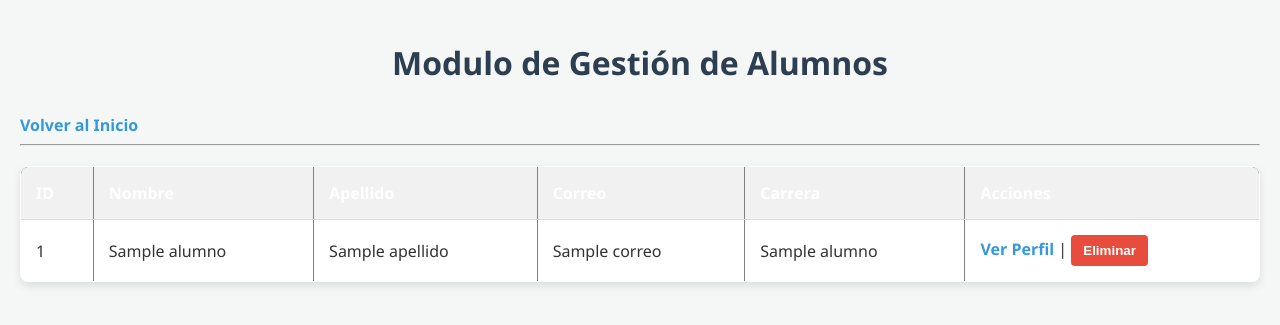
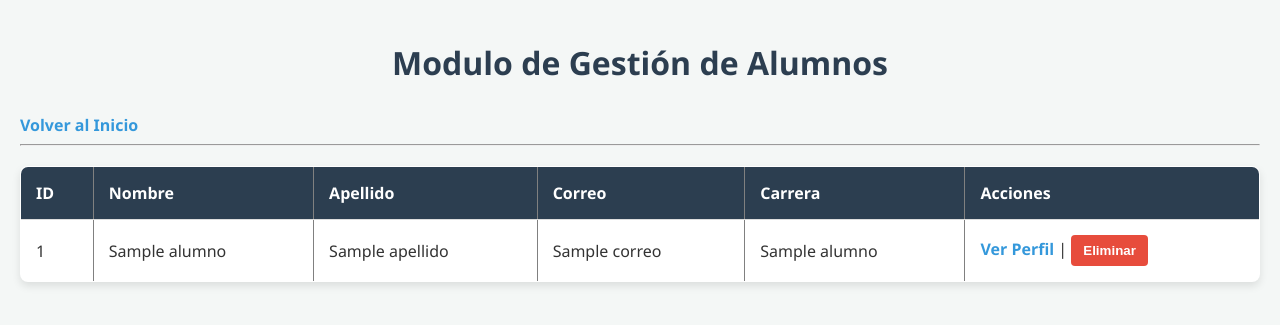
Before and after one commit to TrvpChylt/Sistema_Universidad, a Flask app: template templates/gestion_alumnos.html in a window 1280 px wide, with the pointer over the restyled element. Shown: the top 325 px of the page. Run offline with Flask 3, Linux system fonts and the light colour scheme; the template is opened without the code that fills it: most values are stand-ins (such as "Sample title", 1, 10 or a date in 2020).

Commit message:
Cambios en los estilos

```diff
--- a/static/gestion_A.css
+++ b/static/gestion_A.css
@@ -47,10 +47,6 @@ th, td {
     border-bottom: 1px solid #ddd;
 }
 
-tr:hover {
-    background-color: #f1f1f1;
-}
-
 /* Botones y Acciones */
 .btn-ver {
     background-color: #3498db;
```
